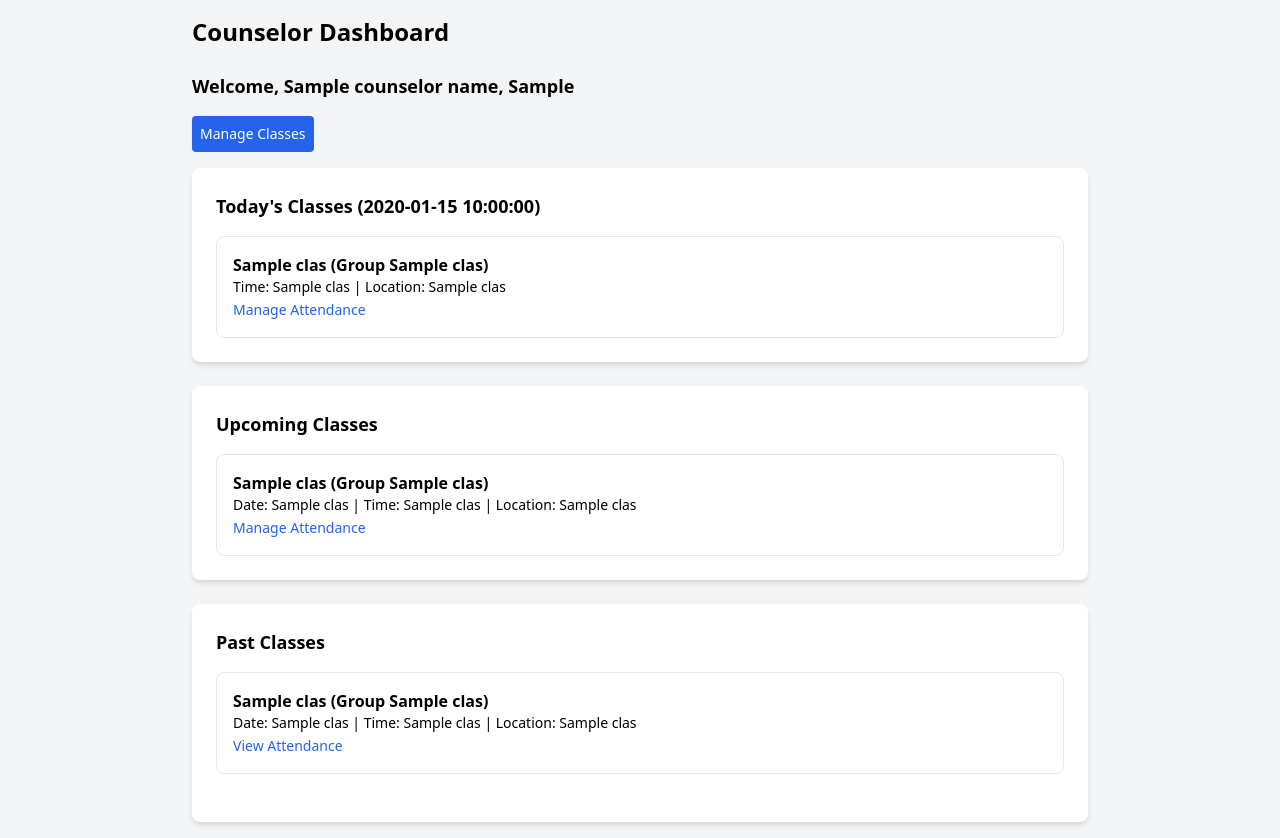
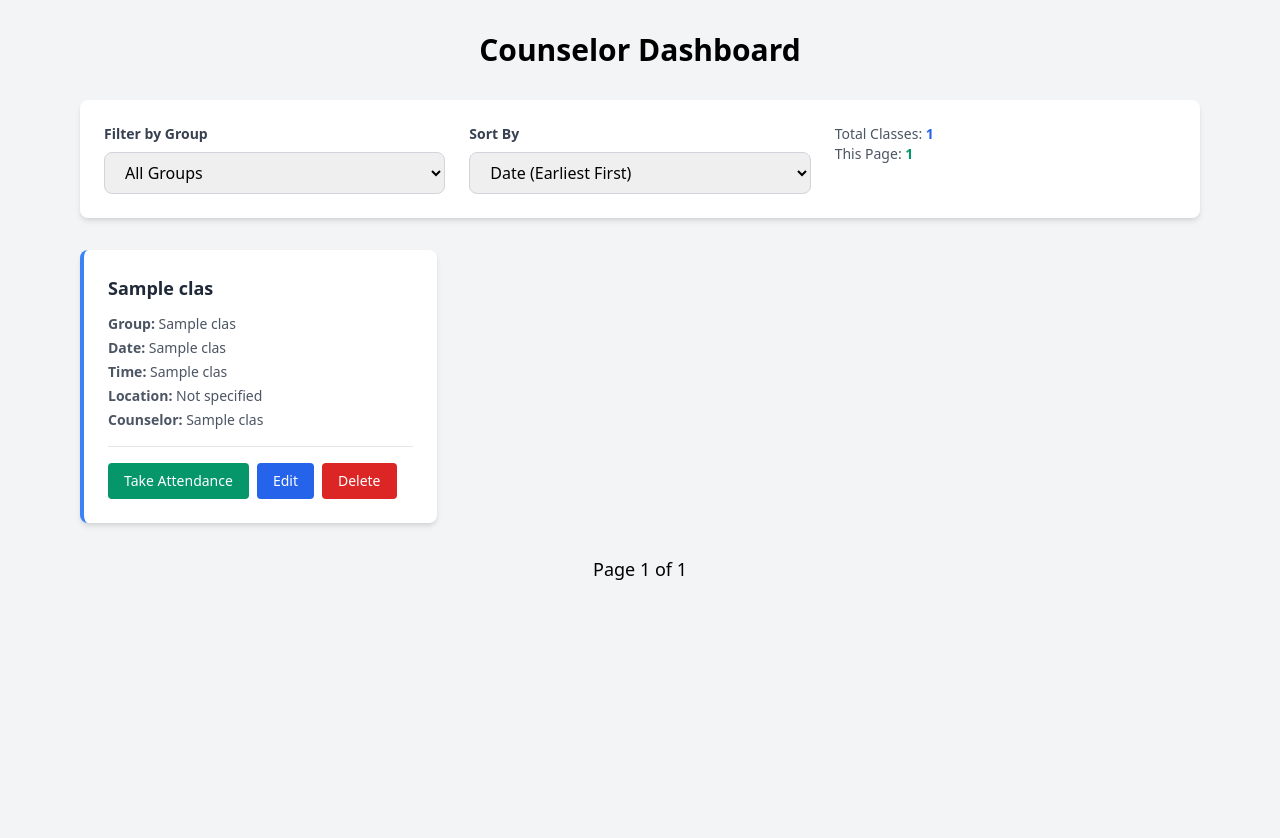
Before and after one commit to lebright85/rwc, a Flask app: template templates/counselor_dashboard.html in a window 1280 px wide. Shown: the part 60-898 px from the top of the page. After the commit the page ends 640 px from the top, so only its background shows below. Run offline with Flask 3, Linux system fonts and the light colour scheme; the template is opened without the code that fills it: most values are stand-ins (such as "Sample title", 1, 10 or a date in 2020); some libraries are stand-ins or nearby versions.

Commit message:
Revamp counselor dashboard with filters and sorting
Enhanced the counselor dashboard layout and added filtering and sorting options for classes.

```diff
--- a/templates/counselor_dashboard.html
+++ b/templates/counselor_dashboard.html
@@ -1,74 +1,149 @@
 {% extends 'base.html' %}
 {% block content %}
-<div class="max-w-4xl mx-auto">
-    <h1 class="text-2xl font-bold mb-6">Counselor Dashboard</h1>
-    <h2 class="text-lg font-bold mb-4">Welcome, {{ counselor_name }}{% if counselor_credentials %}, {{ counselor_credentials }}{% endif %}</h2>
-    <a href="{{ url_for('counselor_manage_classes') }}" class="bg-blue-600 text-white p-2 rounded text-sm mb-4 inline-block">Manage Classes</a>
+<div class="max-w-6xl mx-auto p-4">
+    <h1 class="text-3xl font-bold mb-8 text-center">Counselor Dashboard</h1>
 
-    <!-- Today Classes -->
-    <div class="bg-white p-6 rounded-lg shadow-md mb-6">
-        <h3 class="text-lg font-bold mb-4">Today's Classes ({{ today }})</h3>
-        {% if today_classes %}
-        <div class="grid grid-cols-1 gap-4">
-            {% for class in today_classes %}
-            <div class="border p-4 rounded-lg">
-                <h4 class="text-md font-bold">{{ class[2] }} (Group {{ class[1] }})</h4>
-                <p class="text-sm">Time: {{ class[4] }} | Location: {{ class[5] }}{% if class[6] %} | Locked{% endif %}</p>
-                <a href="{{ url_for('class_attendance', class_id=class[0]) }}" class="text-blue-600 hover:underline text-sm">Manage Attendance</a>
+    <!-- Filter & Sort Bar -->
+    <div class="bg-white rounded-lg shadow-md p-6 mb-8">
+        <div class="grid grid-cols-1 md:grid-cols-3 gap-6">
+            <!-- Group Filter -->
+            <div>
+                <label class="block text-sm font-semibold text-gray-700 mb-2">Filter by Group</label>
+                <select name="group_filter" onchange="this.form.submit()" class="w-full border border-gray-300 rounded-lg px-4 py-2 focus:ring-2 focus:ring-blue-500">
+                    <option value="all" {% if group_filter == 'all' %}selected{% endif %}>All Groups</option>
+                    {% for group in groups %}
+                    <option value="{{ group[1] }}" {% if group_filter == group[1] %}selected{% endif %}>{{ group[1] }}</option>
+                    {% endfor %}
+                </select>
             </div>
-            {% endfor %}
+
+            <!-- Sort By -->
+            <div>
+                <label class="block text-sm font-semibold text-gray-700 mb-2">Sort By</label>
+                <form method="GET" class="inline">
+                    <input type="hidden" name="group_filter" value="{{ group_filter }}">
+                    <input type="hidden" name="page" value="1">
+                    <select name="sort_by" onchange="this.form.submit()" class="w-full border border-gray-300 rounded-lg px-4 py-2 focus:ring-2 focus:ring-blue-500">
+                        <option value="date_asc" {% if sort_by == 'date_asc' %}selected{% endif %}>Date (Earliest First)</option>
+                        <option value="date_desc" {% if sort_by == 'date_desc' %}selected{% endif %}>Date (Latest First)</option>
+                        <option value="group" {% if sort_by == 'group' %}selected{% endif %}>Group Name</option>
+                    </select>
+                </form>
+            </div>
+
+            <!-- Quick Stats -->
+            <div class="text-right md:text-left">
+                <p class="text-sm text-gray-600">Total Classes: <span class="font-bold text-blue-600">{{ total_classes }}</span></p>
+                <p class="text-sm text-gray-600">This Page: <span class="font-bold text-green-600">{{ classes|length }}</span></p>
+            </div>
         </div>
-        {% else %}
-        <p class="text-sm text-gray-500">No classes scheduled for today.</p>
+    </div>
+
+    <!-- Classes Grid -->
+    {% if classes %}
+    <div class="grid grid-cols-1 md:grid-cols-2 lg:grid-cols-3 gap-6 mb-8">
+        {% for class in classes %}
+        <div class="bg-white rounded-lg shadow-md hover:shadow-lg transition-shadow p-6 border-l-4 {% if class[9] == 1 %}border-purple-500{% else %}border-blue-500{% endif %}">
+            <div class="flex justify-between items-start mb-3">
+                <h3 class="text-lg font-bold text-gray-800">{{ class[2] }}</h3>
+                {% if class[9] == 1 %}
+                <span class="text-xs bg-purple-100 text-purple-700 px-2 py-1 rounded-full">Recurring</span>
+                {% endif %}
+            </div>
+
+            <div class="text-sm text-gray-600 space-y-1">
+                <p><strong>Group:</strong> {{ class[1] }}</p>
+                <p><strong>Date:</strong> {{ class[3] }}</p>
+                <p><strong>Time:</strong> {{ class[4] }}</p>
+                <p><strong>Location:</strong> {{ class[8] or 'Not specified' }}</p>
+                <p><strong>Counselor:</strong> {{ class[11] }}</p>
+            </div>
+
+            <div class="mt-4 pt-4 border-t border-gray-200">
+                <div class="flex flex-wrap gap-2">
+                    <a href="{{ url_for('take_attendance', class_id=class[0]) }}"
+                       class="bg-green-600 text-white px-4 py-2 rounded text-sm hover:bg-green-700 transition">
+                        Take Attendance
+                    </a>
+                    <button onclick="openModal('editModal{{ class[0] }}')"
+                            class="bg-blue-600 text-white px-4 py-2 rounded text-sm hover:bg-blue-700 transition">
+                        Edit
+                    </button>
+                    <button onclick="openModal('deleteModal{{ class[0] }}')"
+                            class="bg-red-600 text-white px-4 py-2 rounded text-sm hover:bg-red-700 transition">
+                        Delete
+                    </button>
+                </div>
+            </div>
+        </div>
+
+        <!-- Edit Modal -->
+        <div id="editModal{{ class[0] }}" class="fixed inset-0 bg-black bg-opacity-50 flex items-center justify-center hidden z-50">
+            <div class="bg-white rounded-lg p-6 w-full max-w-md max-h-[90vh] overflow-y-auto">
+                <h2 class="text-xl font-bold mb-4">Edit Class</h2>
+                <form method="POST" action="{{ url_for('counselor_dashboard') }}">
+                    <input type="hidden" name="action" value="edit">
+                    <input type="hidden" name="class_id" value="{{ class[0] }}">
+                    <!-- Form fields same as before -->
+                    <div class="space-y-3">
+                        <input type="text" name="class_name" value="{{ class[2] }}" class="w-full border rounded px-3 py-2" required>
+                        <input type="date" name="date" value="{{ class[3] }}" class="w-full border rounded px-3 py-2" required>
+                        <input type="text" name="group_hours" value="{{ class[4] }}" placeholder="Time" class="w-full border rounded px-3 py-2" required>
+                        <input type="text" name="location" value="{{ class[8] }}" placeholder="Location" class="w-full border rounded px-3 py-2">
+                    </div>
+                    <div class="flex justify-end gap-3 mt-6 sticky bottom-0 bg-white pt-4 border-t">
+                        <button type="button" onclick="closeModal('editModal{{ class[0] }}')"
+                                class="px-4 py-2 bg-gray-300 rounded hover:bg-gray-400">Cancel</button>
+                        <button type="submit" class="px-6 py-2 bg-blue-600 text-white rounded hover:bg-blue-700">Save Changes</button>
+                    </div>
+                </form>
+            </div>
+        </div>
+
+        <!-- Delete Modal -->
+        <div id="deleteModal{{ class[0] }}" class="fixed inset-0 bg-black bg-opacity-50 flex items-center justify-center hidden z-50">
+            <div class="bg-white rounded-lg p-6 w-full max-w-sm">
+                <h3 class="text-lg font-bold text-red-600 mb-4">Delete Class?</h3>
+                <p class="text-sm text-gray-700 mb-6">Delete "{{ class[2] }}" on {{ class[3] }}?</p>
+                <form method="POST" action="{{ url_for('counselor_dashboard') }}" class="flex justify-end gap-3">
+                    <input type="hidden" name="action" value="delete">
+                    <input type="hidden" name="class_id" value="{{ class[0] }}">
+                    <button type="button" onclick="closeModal('deleteModal{{ class[0] }}')"
+                            class="px-4 py-2 bg-gray-300 rounded hover:bg-gray-400">Cancel</button>
+                    <button type="submit" class="px-6 py-2 bg-red-600 text-white rounded hover:bg-red-700">Delete</button>
+                </form>
+            </div>
+        </div>
+        {% endfor %}
+    </div>
+
+    <!-- Pagination -->
+    <div class="flex justify-center items-center gap-4 mt-8">
+        {% if page > 1 %}
+        <a href="?page={{ page - 1 }}&sort_by={{ sort_by }}&group_filter={{ group_filter }}"
+           class="px-6 py-3 bg-blue-600 text-white rounded hover:bg-blue-700">Previous</a>
+        {% endif %}
+        <span class="text-lg font-medium">Page {{ page }} of {{ total_pages }}</span>
+        {% if page < total_pages %}
+        <a href="?page={{ page + 1 }}&sort_by={{ sort_by }}&group_filter={{ group_filter }}"
+           class="px-6 py-3 bg-blue-600 text-white rounded hover:bg-blue-700">Next</a>
         {% endif %}
     </div>
 
-    <!-- Upcoming Classes -->
-    <div class="bg-white p-6 rounded-lg shadow-md mb-6">
-        <h3 class="text-lg font-bold mb-4">Upcoming Classes</h3>
-        {% if upcoming_classes %}
-        <div class="grid grid-cols-1 gap-4">
-            {% for class in upcoming_classes %}
-            <div class="border p-4 rounded-lg">
-                <h4 class="text-md font-bold">{{ class[2] }} (Group {{ class[1] }})</h4>
-                <p class="text-sm">Date: {{ class[3] }} | Time: {{ class[4] }} | Location: {{ class[5] }}{% if class[6] %} | Locked{% endif %}</p>
-                <a href="{{ url_for('class_attendance', class_id=class[0]) }}" class="text-blue-600 hover:underline text-sm">Manage Attendance</a>
-            </div>
-            {% endfor %}
-        </div>
-        {% else %}
-        <p class="text-sm text-gray-500">No upcoming classes in the next 7 days.</p>
-        {% endif %}
+    {% else %}
+    <div class="text-center py-12">
+        <p class="text-xl text-gray-600">No classes found.</p>
+        <p class="text-sm text-gray-500 mt-2">Try adjusting your filters or add a new class.</p>
     </div>
+    {% endif %}
+</div>
 
-    <!-- Past Classes -->
-    <div class="bg-white p-6 rounded-lg shadow-md">
-        <h3 class="text-lg font-bold mb-4">Past Classes</h3>
-        {% if past_classes %}
-        <div class="grid grid-cols-1 gap-4">
-            {% for class in past_classes %}
-            <div class="border p-4 rounded-lg">
-                <h4 class="text-md font-bold">{{ class[2] }} (Group {{ class[1] }})</h4>
-                <p class="text-sm">Date: {{ class[3] }} | Time: {{ class[4] }} | Location: {{ class[5] }}{% if class[6] %} | Locked{% endif %}</p>
-                <a href="{{ url_for('class_attendance', class_id=class[0]) }}" class="text-blue-600 hover:underline text-sm">View Attendance</a>
-            </div>
-            {% endfor %}
-        </div>
-        <!-- Pagination Controls -->
-        <div class="mt-6 flex justify-center items-center space-x-2">
-            {% if past_page > 1 %}
-            <a href="{{ url_for('counselor_dashboard', past_page=past_page-1) }}" class="bg-blue-600 text-white p-2 rounded text-sm">Previous</a>
-            {% endif %}
-            {% for p in range(1, total_past_pages + 1) %}
-            <a href="{{ url_for('counselor_dashboard', past_page=p) }}" class="p-2 rounded text-sm {% if p == past_page %}bg-blue-600 text-white{% else %}bg-gray-200 text-gray-700{% endif %}">{{ p }}</a>
-            {% endfor %}
-            {% if past_page < total_past_pages %}
-            <a href="{{ url_for('counselor_dashboard', past_page=past_page+1) }}" class="bg-blue-600 text-white p-2 rounded text-sm">Next</a>
-            {% endif %}
-        </div>
-        {% else %}
-        <p class="text-sm text-gray-500">No past classes found.</p>
-        {% endif %}
-    </div>
-</div>
+<script>
+function openModal(id) {
+    document.getElementById(id).classList.remove('hidden');
+}
+function closeModal(id) {
+    document.getElementById(id).classList.add('hidden');
+}
+</script>
 {% endblock %}
```
